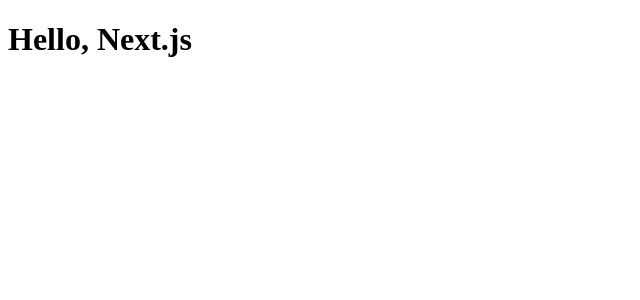
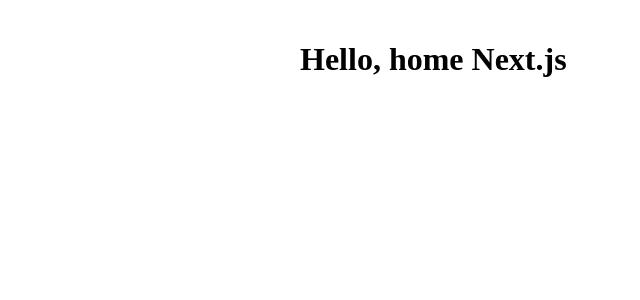
Before and after one commit to EbonyWizard4/ebw, a Next.js app: page / in a window 1280 px wide. Shown: the top 300 px of the page, without its empty margins (0-640 px from the left). Built offline with nearby package versions, Linux system fonts and the light colour scheme.

Commit message:
Create project from documentation next.js

```diff
--- /dev/null
+++ b/app/dashboard/page.js
@@ -0,0 +1,3 @@
+    export default function Page(){
+        return <h1>Hello, Dashboard Page!</h1>
+    }
--- /dev/null
+++ b/app/global.css
@@ -0,0 +1,5 @@
+body {
+    padding: 20px 20px 60px;
+    max-width: 680px;
+    margin: 0 auto;
+}
--- a/app/layout.js
+++ b/app/layout.js
@@ -1,3 +1,5 @@
+import './global.css'
+
 export default function RootLayout({children}){
     return (
         <html lang="pt-br">
--- a/app/page.js
+++ b/app/page.js
@@ -1,3 +1,3 @@
 export default function Page() {
-    return <h1>Hello, Next.js</h1>
+    return <h1>Hello, home Next.js</h1>
 }
```
